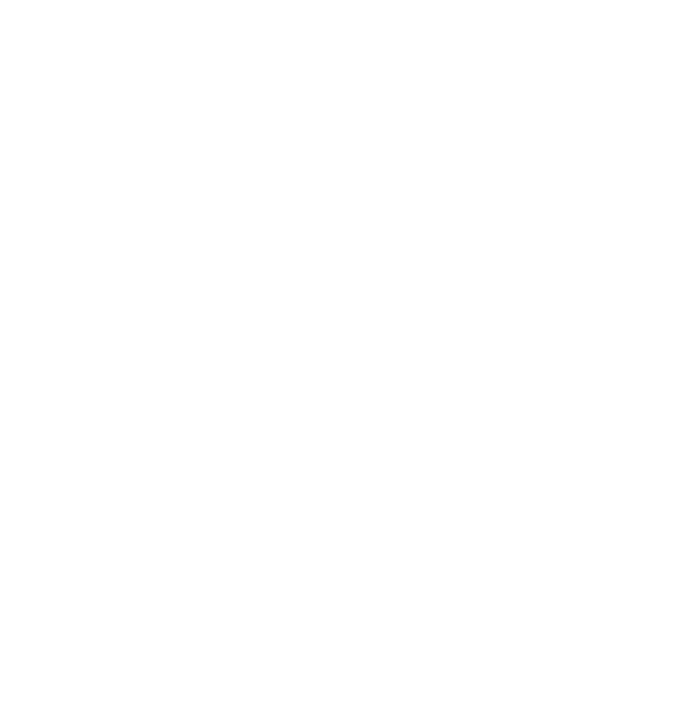
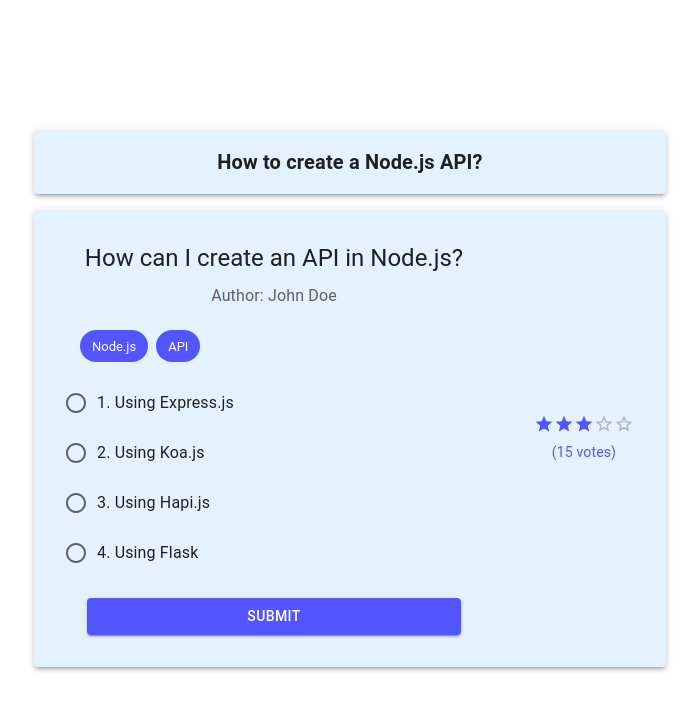
Before and after one commit to SAD-Enjoyers/SAD_Frontend, a React (Vite) app: page /QuestionPage in a window 1280 px wide. Before the commit this address had no page. Shown: the top 710 px of the page, without its empty margins (290-989 px from the left). Built offline with nearby package versions, Linux system fonts and the light colour scheme.

Commit message:
Add route for QuestionPage component functionality

```diff
--- a/src/routes.jsx
+++ b/src/routes.jsx
@@ -4,6 +4,7 @@
 import Signup from "./features/Auth/Signup/Signup.jsx";
 import Login from "./features/Auth/Login/Login.jsx";
 import Fpass from "./features/Auth/ForgetPassword/forgotPassword.jsx";
+import QuestionPage from "./features/Exams/QuestionPage/QuestionPage";
 
 function AppRoutes() {
   return (
@@ -13,6 +14,7 @@
         <Route path="/signup" element={<Signup />} />
         <Route path="/login" element={<Login />} />
         <Route path="/fp" element={<Fpass />} />
+        <Route path="/QuestionPage" element={<QuestionPage/>} />
       </Routes>
     </Router>
   );
```
